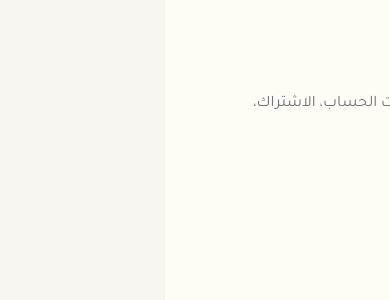
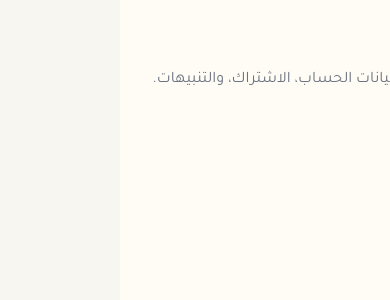
Before and after one commit to alaaalhrebi/inteleye, a Next.js app in the folder inteleye_project/: page /dashboard/settings in a window 390 px wide. Shown: the top 300 px of the page. Built offline with nearby package versions, Linux system fonts and the light colour scheme.

Commit message:
Adjust padding and heading size in SettingsPage

```diff
--- a/inteleye_project/src/app/dashboard/settings/page.tsx
+++ b/inteleye_project/src/app/dashboard/settings/page.tsx
@@ -1,7 +1,7 @@
 export default function SettingsPage() {
   return (
-    <main dir="rtl" className="min-h-screen bg-[#FFFCF5] p-10 text-[#374375]">
-      <h1 className="text-3xl font-extrabold">الإعدادات</h1>
+  <main dir="rtl" className="min-h-screen bg-[#FFFCF5] p-5 sm:p-8 lg:p-10 text-[#374375]">
+      <h1 className="text-2xl sm:text-3xl font-extrabold">الإعدادات</h1>
       <p className="mt-4 text-gray-500">هنا سيتم إدارة بيانات الحساب، الاشتراك، والتنبيهات.</p>
     </main>
   );
```
